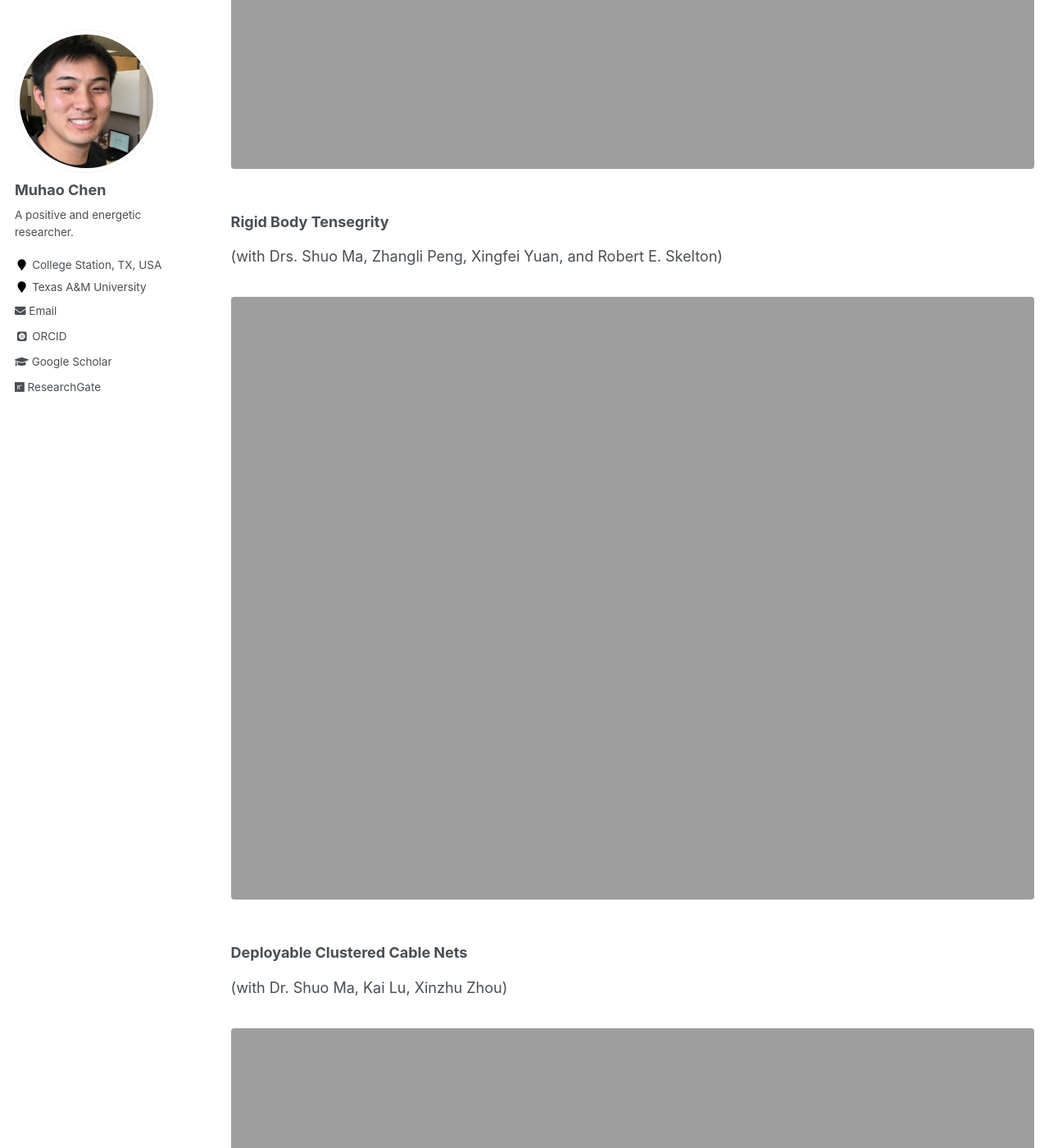
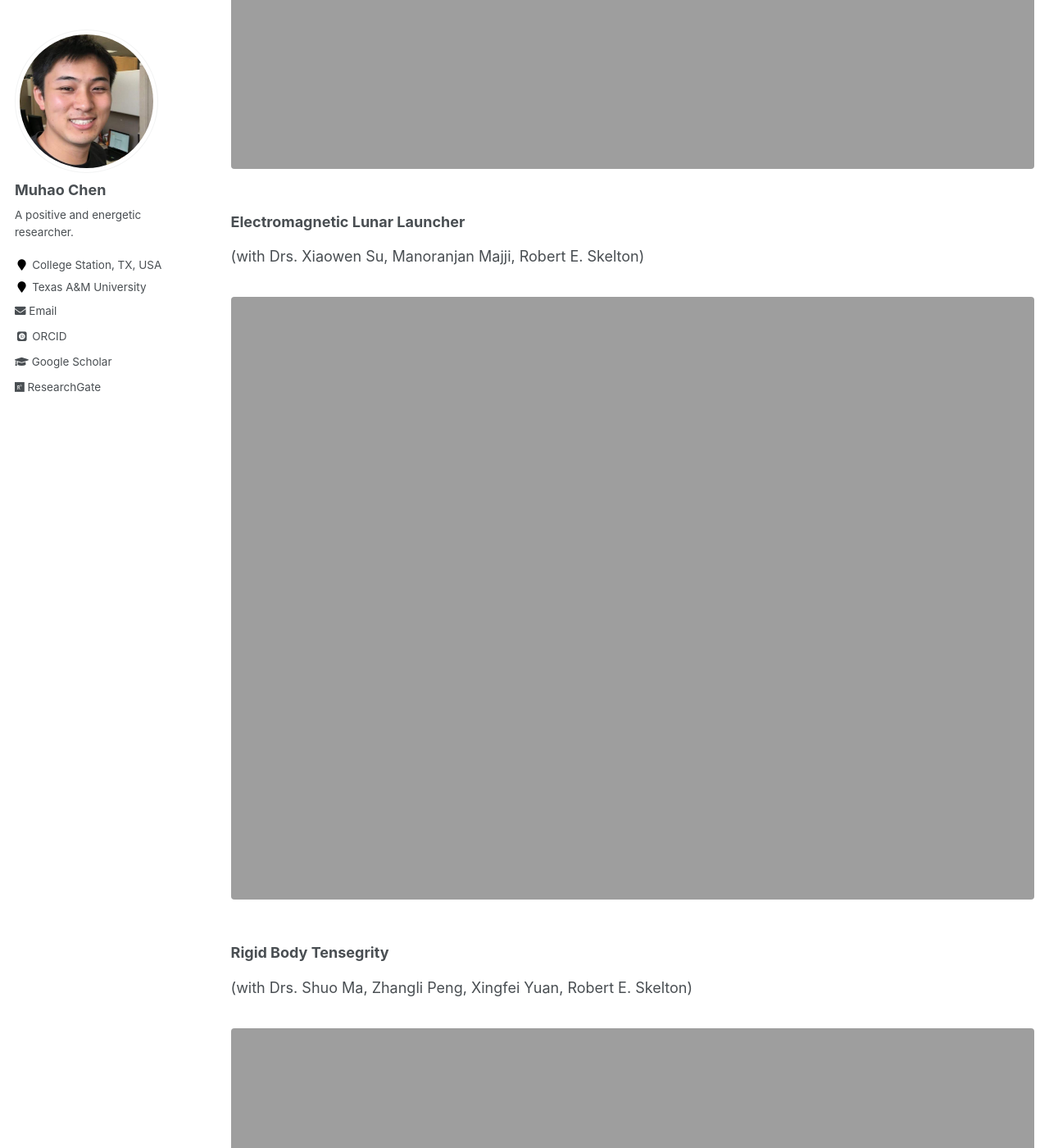
Before and after one commit to Muhao-Chen/muhao-chen.github.io, a Jekyll site: the page built from _pages/research.md, in a window 1280 px wide and 1400 px high, scrolled down 3736 px. Shown: the whole window at 82% size. Built offline with Jekyll 4.4.1, drawn with Linux system fonts in a browser that asks for light colours; some web fonts are replaced.

Commit message:
Update research.md

```diff
--- a/_pages/research.md
+++ b/_pages/research.md
@@ -81,9 +81,13 @@ The existing design approaches mainly deal with what is sufficient rather than n
 
 <figure><img src="{{ site.url }}/images/rffi/habitat.png" width="800"/></figure>
 
+### Electromagnetic Lunar Launcher
+(with Drs. Xiaowen Su, Manoranjan Majji, Robert E. Skelton)
+
+<figure><img src="{{ site.url }}/images/rffi/propulsion.png" width="800"/></figure>
 
 ### Rigid Body Tensegrity
-(with Drs. Shuo Ma, Zhangli Peng, Xingfei Yuan, and Robert E. Skelton)
+(with Drs. Shuo Ma, Zhangli Peng, Xingfei Yuan, Robert E. Skelton)
 
 <figure><img src="{{ site.url }}/images/rffi/BallSpine.png" width="800"/></figure>
 
```
